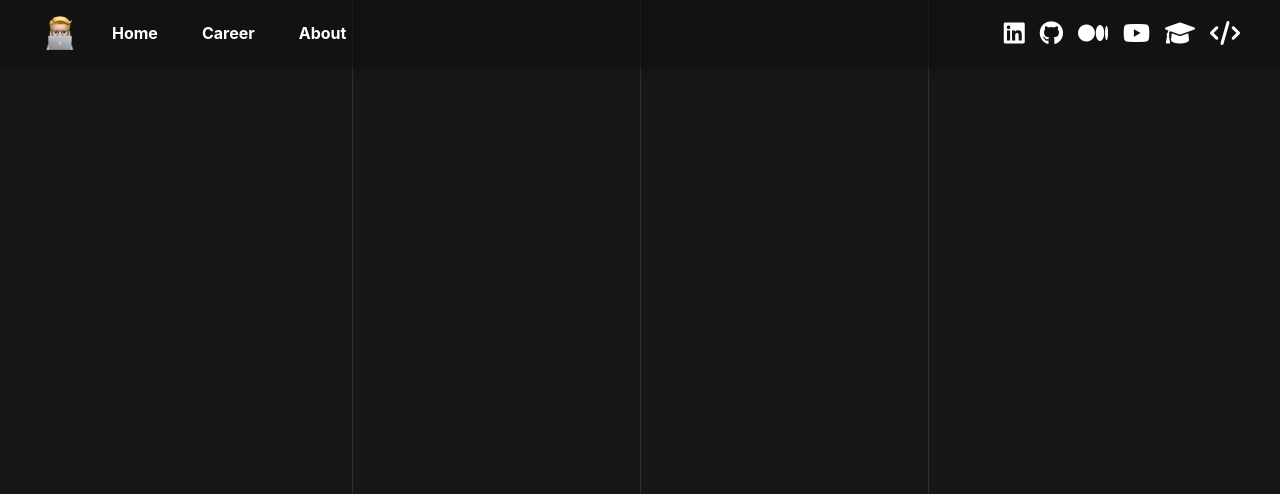
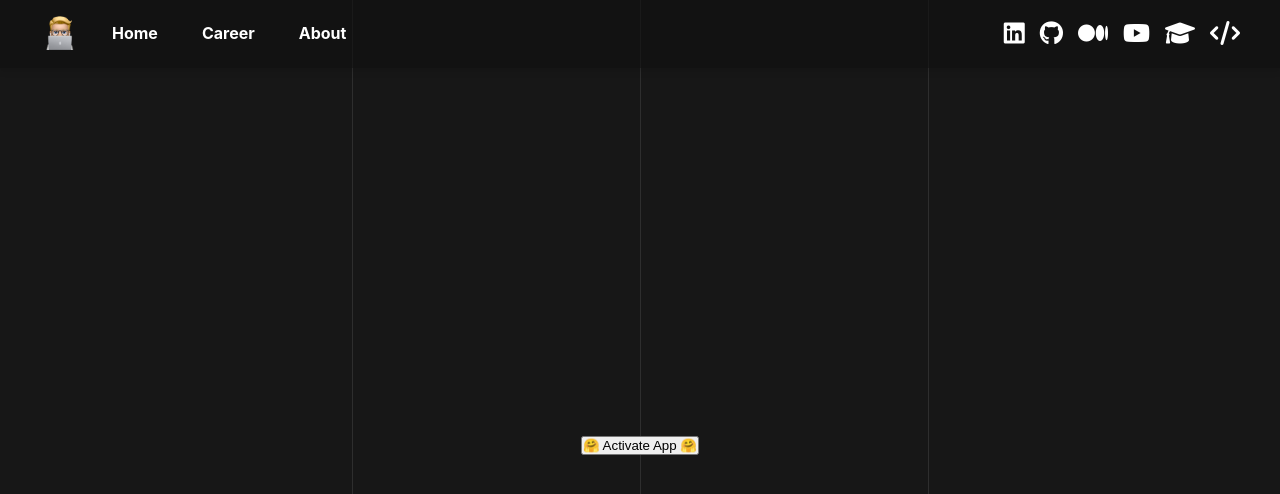
Before and after one commit to GitMarco27/marcosanguineti-website, a React (Create React App) app in the folder frontend/: page /clokko in a window 1280 px wide. Before the commit this address had no page. Shown: the top 494 px of the page. Built offline with nearby package versions, Linux system fonts and the light colour scheme.

Commit message:
adding the majestic clokko

```diff
--- a/frontend/src/App.js
+++ b/frontend/src/App.js
@@ -4,6 +4,7 @@ import Home from './pages/Home';
 import About from './pages/About';
 import LinkedinRedirect from './pages/ExternalRedirect';
 import Career from './pages/Career'
+import Clokko from './pages/Clokko';
 
 function App() {
   return (
@@ -12,6 +13,7 @@ function App() {
         <Route path="/" element={<Home />} />
         <Route path="/career" element={<Career />} />
         <Route path="/about" element={<About />} />
+        <Route path="/clokko" element={<Clokko />} />
         <Route path="/linkedin" element={<LinkedinRedirect />} />
       </Routes>
     </Router>
--- /dev/null
+++ b/frontend/src/pages/Clokko.js
@@ -0,0 +1,106 @@
+import React, { useState, useEffect } from 'react';
+
+// Use relative paths to media in the public directory
+const casioWatchSrc = '/casio_watch.png'; // Path to image in public directory
+const alarmSoundSrc = '/clokko_1s.mp3'; // Path to sound in public directory
+
+const Clokko = () => {
+  const [isActive, setIsActive] = useState(false);
+  const [time, setTime] = useState(new Date());
+  const [containerDimensions, setContainerDimensions] = useState({ width: 0, height: 0 });
+
+  useEffect(() => {
+    if (!isActive) return;
+
+    const timer = setInterval(() => {
+      setTime(new Date());
+    }, 1000);
+
+    return () => clearInterval(timer);
+  }, [isActive]);
+
+  useEffect(() => {
+    if (!isActive) return;
+
+    const currentFormattedTime = formatTime(time);
+    // Assuming alarmTime was removed, you might want to set this based on some condition if needed
+    const alarmTime = "14:01:00"; // Example fixed alarm time
+    if (currentFormattedTime === alarmTime) {
+        playAlarm(time.getHours());
+    }
+  }, [time, isActive]); // Removed alarmTime dependency
+
+  useEffect(() => {
+    const handleResize = () => {
+      setContainerDimensions({
+        width: window.innerWidth,
+        height: window.innerHeight
+      });
+    };
+
+    window.addEventListener('resize', handleResize);
+    handleResize();
+
+    return () => window.removeEventListener('resize', handleResize);
+  }, []);
+
+  const formatTime = (time) => {
+    const hours = String(time.getHours()).padStart(2, '0');
+    const minutes = String(time.getMinutes()).padStart(2, '0');
+    const seconds = String(time.getSeconds()).padStart(2, '0');
+    return `${hours}:${minutes}:${seconds}`;
+  };
+
+  const playAlarm = async (repeatCount) => {
+    for (let i = 0; i < repeatCount; i++) {
+      const audio = new Audio(alarmSoundSrc);
+      audio.play();
+
+      await new Promise(resolve => {
+        audio.onended = resolve;
+      });
+    }
+  };
+
+  const containerStyle = {
+    position: 'relative',
+    width: '100vw',
+    height: '90vh',
+    display: 'flex',
+    justifyContent: 'center',
+    alignItems: 'center',
+    overflow: 'hidden',
+    "margin-top": "25px"
+  };
+
+  const imageStyle = {
+    maxWidth: '100%',
+    maxHeight: '100%',
+    objectFit: 'contain'
+  };
+
+  const clockStyle = {
+    position: 'absolute',
+    top: '48%',
+    left: '49%',
+    transform: 'translate(-50%, -50%)',
+    fontFamily: 'Digital-7, sans-serif', // You might want to use a digital-style font
+    fontSize: `${Math.min(containerDimensions.width, containerDimensions.height) * 0.05}px`, // Adjust size based on container
+    color: 'gray' // Adjust color as needed
+  };
+
+  return (
+    <div style={containerStyle}>
+      {!isActive ? (
+        <button onClick={() => setIsActive(true)}>🤗 Activate App 🤗</button>
+      ) : (
+        <>
+          <img src={casioWatchSrc} alt="Casio Watch" style={imageStyle} />
+          <div style={clockStyle}>{formatTime(time)}</div>
+        </>
+      )}
+    </div>
+  );
+};
+
+export default Clokko;
```
Also changed, not shown: frontend/public/casio_watch.png (added), 1 other file (tests, documents, lock files or other folders).
